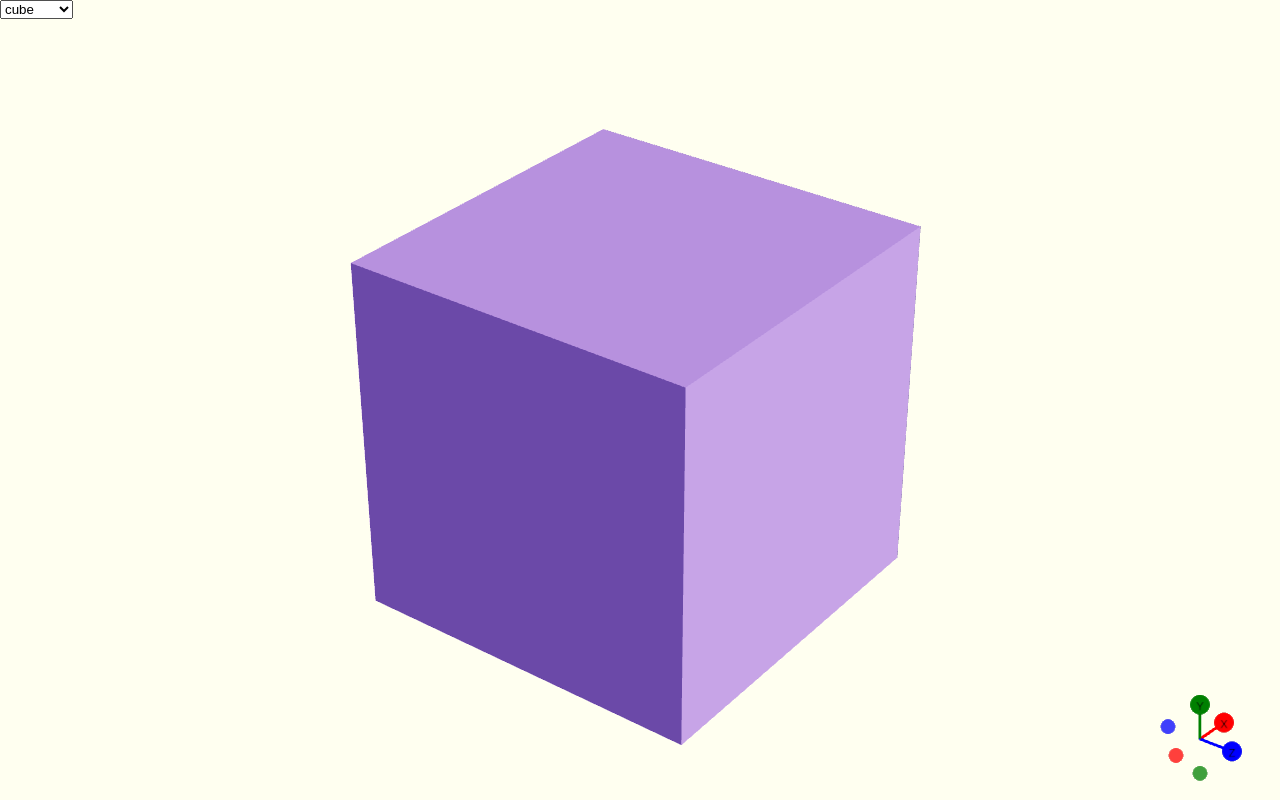
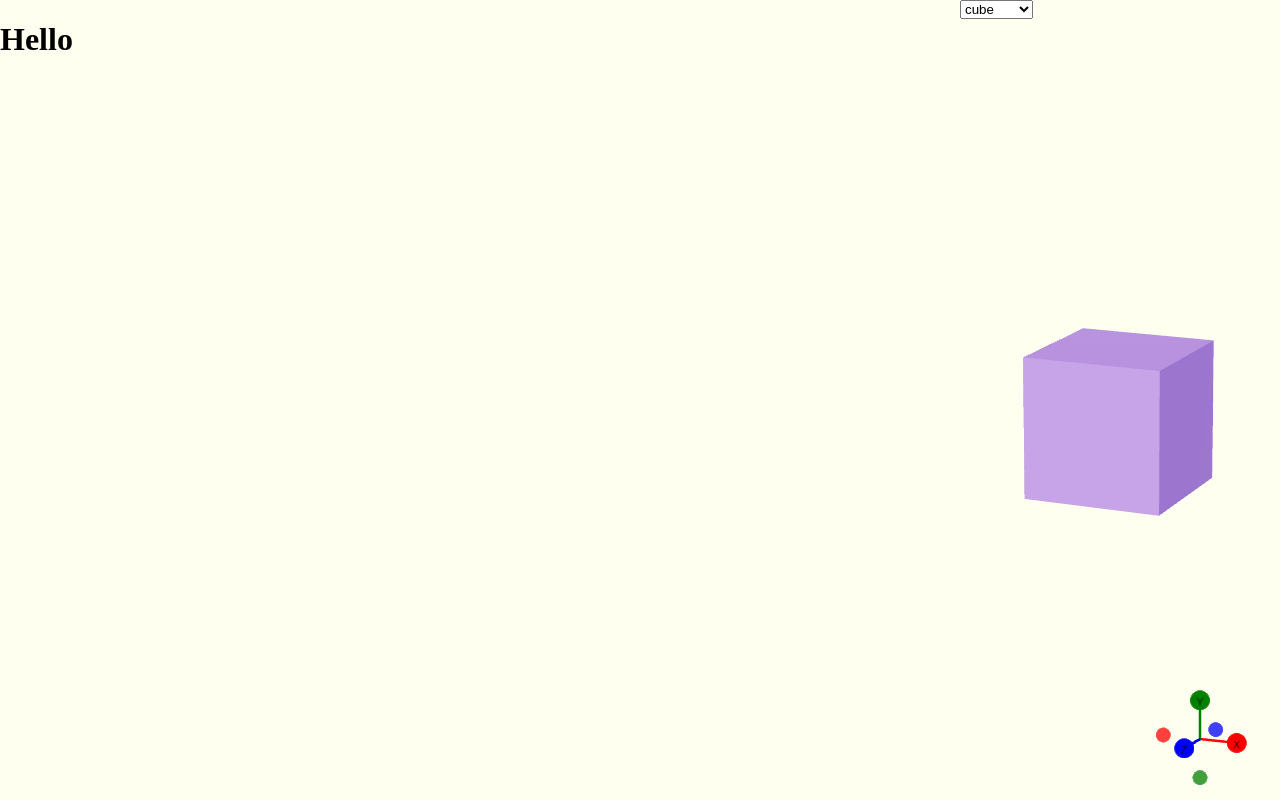
Before and after one commit to BestCong/shader-node-editor, a React (Vite) app: page / in a window 1280 px wide. Built offline with nearby package versions, Linux system fonts and the light colour scheme.

Commit message:
resizable panels, Resize

```diff
--- a/package.json
+++ b/package.json
@@ -14,6 +14,7 @@
     "@react-three/fiber": "^8.16.8",
     "react": "^18.3.1",
     "react-dom": "^18.3.1",
+    "react-resizable-panels": "^2.0.23",
     "three": "^0.167.1"
   },
   "devDependencies": {
--- a/src/Preview.jsx
+++ b/src/Preview.jsx
@@ -1,4 +1,4 @@
-import { OrbitControls, useGLTF } from "@react-three/drei";
+import { OrbitControls, useGLTF, Resize } from "@react-three/drei";
 import * as THREE from "three";
 
 function MyMaterial() {
@@ -12,9 +12,9 @@ function Suzanne() {
 
 export default function Preview({ meshName }) {
   const geos = {
-    cube: { geo: <boxGeometry />, scale: 1.0 },
-    plane: { geo: <planeGeometry />, scale: 1.0 },
-    suzanne: { geo: <Suzanne />, scale: 0.6 },
+    cube: { geo: <boxGeometry />, scale: 0.5 },
+    plane: { geo: <planeGeometry />, scale: 0.8 },
+    suzanne: { geo: <Suzanne />, scale: 0.3 },
   };
 
   return (
@@ -23,10 +23,12 @@ export default function Preview({ meshName }) {
       <directionalLight position={[1, 2, 3]} intensity={4.5} />
       <ambientLight intensity={1.5} />
 
-      <mesh scale={geos[meshName].scale}>
-        {geos[meshName].geo}
-        <MyMaterial />
-      </mesh>
+      <Resize width box3={new THREE.Box3(new THREE.Vector3(-.5,-.5,-.5),new THREE.Vector3(.5,.5,.5))}>
+        <mesh scale={geos[meshName].scale}>
+          {geos[meshName].geo}
+          <MyMaterial />
+        </mesh>
+      </Resize>
     </>
   );
 }
--- a/src/PreviewPanel.jsx
+++ b/src/PreviewPanel.jsx
@@ -18,7 +18,7 @@ export default function PreviewPanel() {
           fov: 20,
           near: 0.1,
           far: 200,
-          position: [-4, 3, 3],
+          position: [3, 2, 7],
         }}
       >
         <Preview meshName={meshName} />
--- a/src/main.jsx
+++ b/src/main.jsx
@@ -1,10 +1,19 @@
 import React from "react";
 import ReactDOM from "react-dom/client";
 import PreviewPanel from "./PreviewPanel.jsx";
+import { Panel, PanelGroup, PanelResizeHandle } from "react-resizable-panels";
 import "./index.css";
 
 ReactDOM.createRoot(document.getElementById("root")).render(
   <React.StrictMode>
-    <PreviewPanel />
+    <PanelGroup direction="horizontal">
+      <Panel>
+        <h1>Hello</h1>
+      </Panel>
+      <PanelResizeHandle />
+      <Panel defaultSize={25} maxSize={50} minSize={10}>
+        <PreviewPanel />
+      </Panel>
+    </PanelGroup>
   </React.StrictMode>
 );
```
Also changed, not shown: 1 other file (tests, documents, lock files or other folders).
